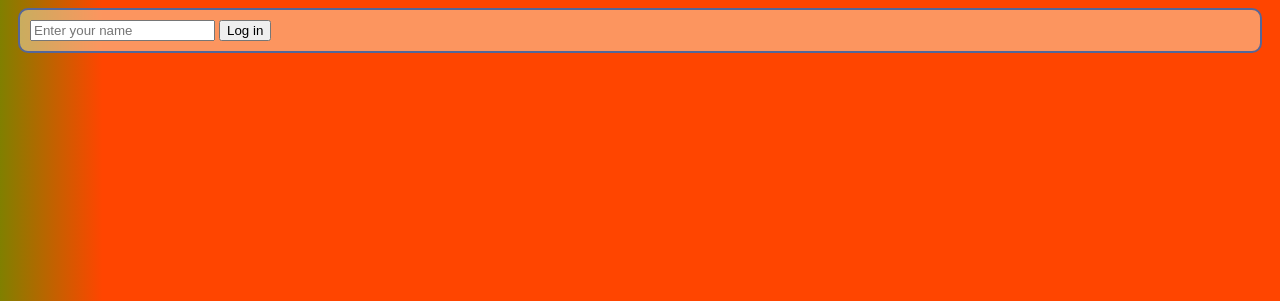
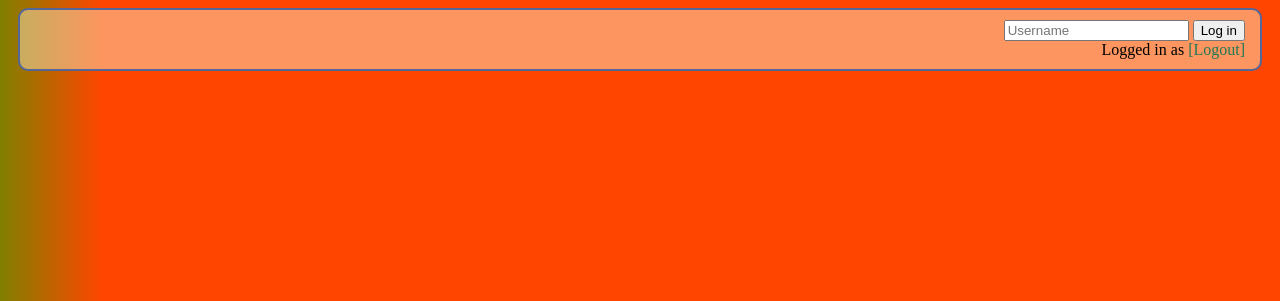
Before and after one commit to helalf69/weekly.js, a website: page public/index.html in a window 1280 px wide. Shown: the part 192-493 px from the top of the page. Drawn offline with Linux system fonts and the light colour scheme; no server answers.

Commit message:
pyntet userbar og link

```diff
--- a/public/inc/weekly.css
+++ b/public/inc/weekly.css
@@ -8,6 +8,11 @@ div, .login {
     border-radius: 10px;
     border: 2px solid #569;
     margin: 10px;
+}
+
+a {
+    color: #275;
+    text-decoration: none;
 }
 
 .bg {
@@ -76,3 +81,8 @@ div, .login {
   margin-top: 4px;
   font-weight: 500;
 }
+
+.userbar {
+    text-align: right;
+    padding-right: 15px;
+}
--- a/public/index.html
+++ b/public/index.html
@@ -16,15 +16,13 @@
 
     <div class="title" id="title"></div>
 
-    <div id="user-bar">
+    <div id="user-bar" class="userbar">
         <form id="loginForm" method="POST" action="/login">
-            <input type="text" name="username" id="username" placeholder="Enter your name" required>
+            <input type="text" name="username" id="username" placeholder="Username" required>
             <button type="submit">Log in</button>
         </form>
-        <div id="user-info" style="display:none;">
-            Logged in as <span id="user-name"></span>
-            <a href="/logout">[Logout]</a>
-        </div>
+        Logged in as <span id="user-name"></span>
+        <a href="/logout">[Logout]</a>
     </div>
 
     <script src="inc/userbar.js"></script>
```
